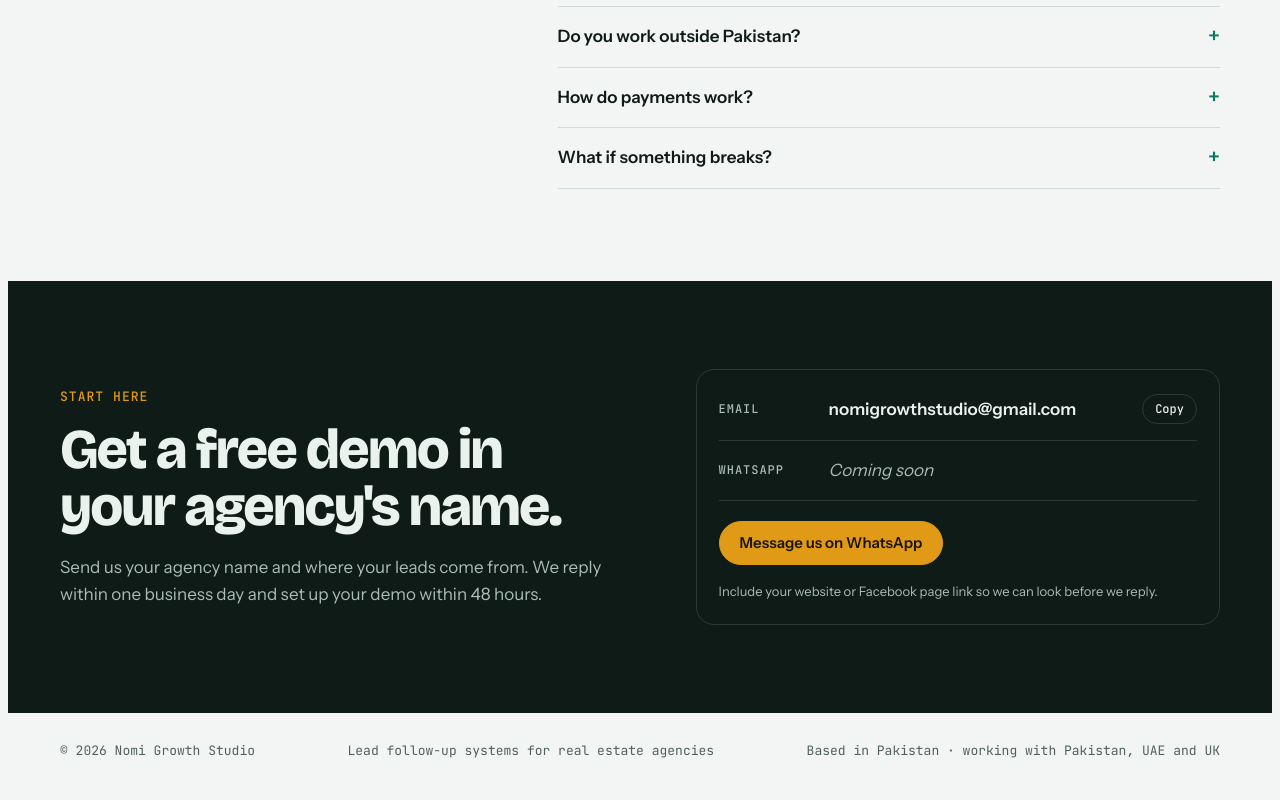
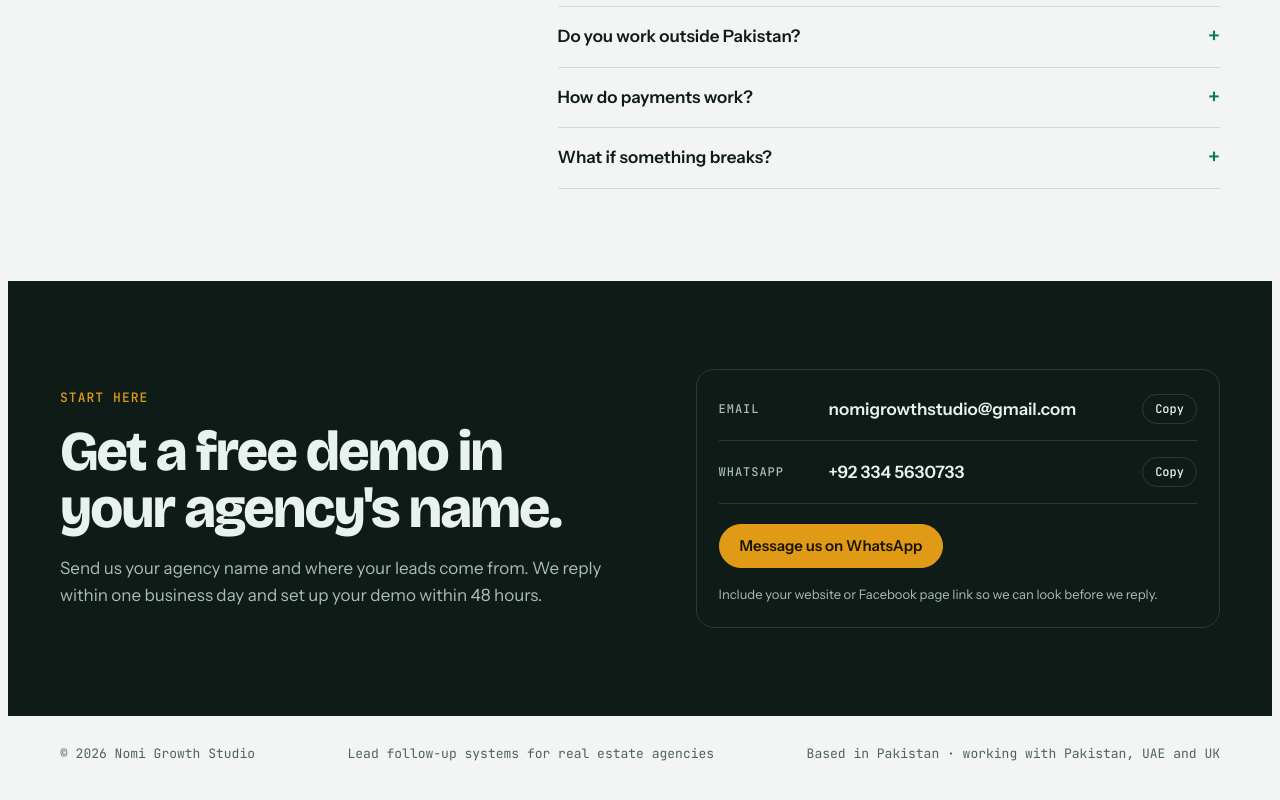
Before and after one commit to nomigrowthstudio/nomigrowthstudio.github.io, a plain HTML site: page index.html in a window 1280 px wide. Shown: the part 4892-5692 px from the top of the page. Drawn offline with nearby package versions, Linux system fonts and the light colour scheme.

Commit message:
Add files via upload

```diff
--- a/index.html
+++ b/index.html
@@ -670,7 +670,7 @@ details p { color: var(--muted); margin: 12px 0 0; max-width: 68ch; font-size: .
   // Contact details shown on the page. Fill these in to publish them.
   var CONFIG = {
     email: "nomigrowthstudio@gmail.com",
-    whatsapp: ""   // full international number, e.g. "+92 300 1234567"
+    whatsapp: "+92 334 5630733"   // full international number
   };
 
   document.querySelectorAll("[data-contact]").forEach(function (row) {
```
